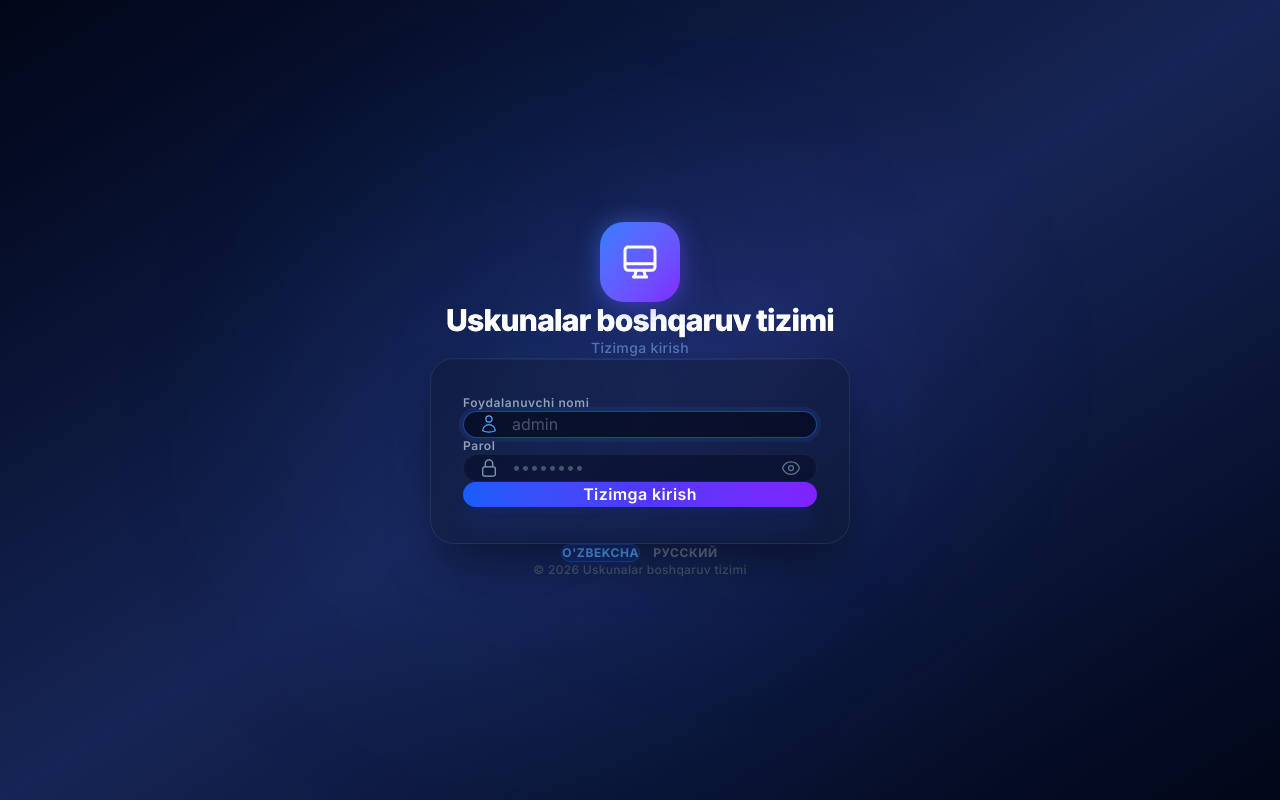
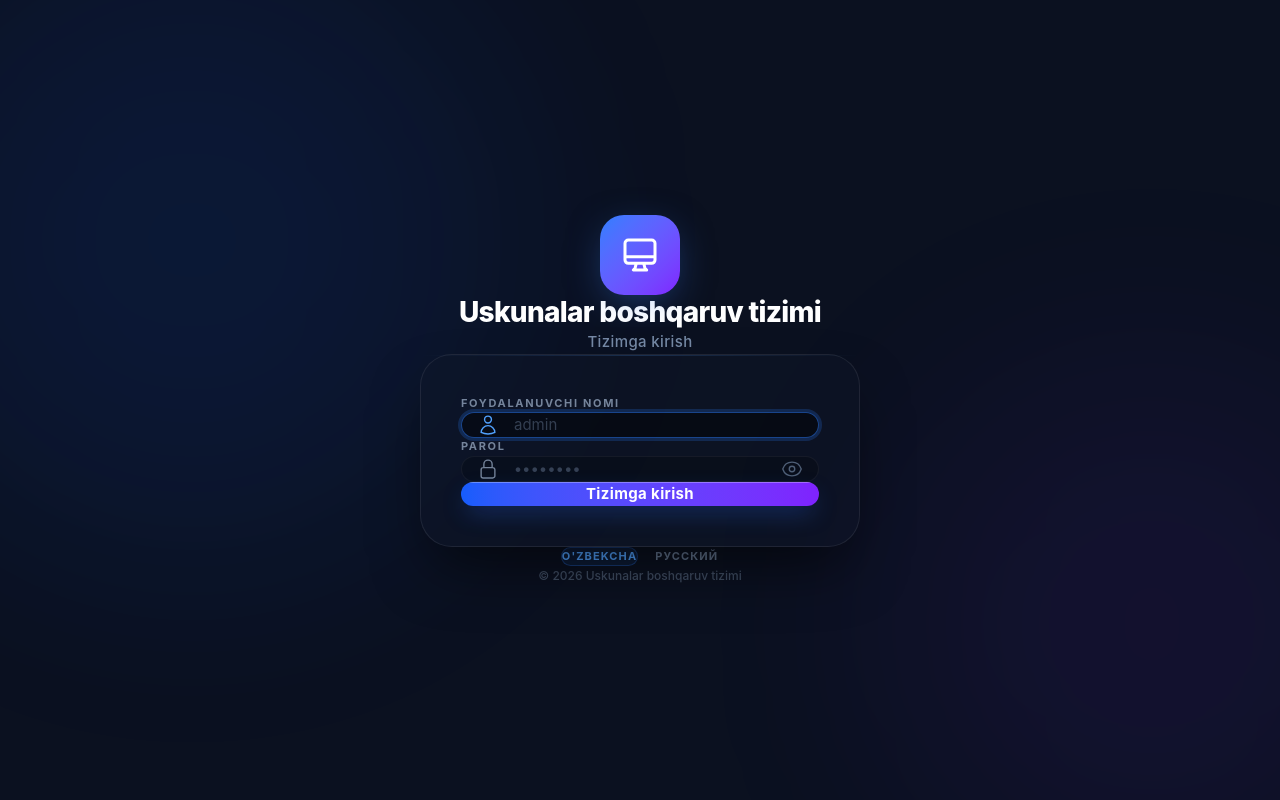
Before and after one commit to Jasurbek414/korxona, a React (Vite) app in the folder frontend/: page /login in a window 1280 px wide. Built offline with nearby package versions, Linux system fonts and the light colour scheme.

Commit message:
Web: Ultimate premium redesign of the login page with glassmorphism, animated orbs, and perfect typography.

```diff
--- a/frontend/src/pages/auth/LoginPage.jsx
+++ b/frontend/src/pages/auth/LoginPage.jsx
@@ -35,54 +35,49 @@ export default function LoginPage() {
   };
 
   return (
-    <div className="min-h-screen flex items-center justify-center bg-gradient-to-br from-slate-950 via-blue-950 to-slate-950 p-4 relative overflow-hidden">
-      {/* Background radial glow */}
-      <div className="absolute inset-0 bg-[radial-gradient(circle_at_center,rgba(59,130,246,0.08),transparent_60%)] pointer-events-none" />
+    <div className="min-h-screen flex items-center justify-center bg-[#0B1120] p-4 relative overflow-hidden font-sans">
+      {/* Dynamic Background Orbs */}
+      <div className="absolute top-[-10%] left-[-10%] w-[50vw] h-[50vw] bg-blue-600/15 rounded-full blur-[120px] pointer-events-none animate-pulse" style={{ animationDuration: '8s' }} />
+      <div className="absolute bottom-[-10%] right-[-10%] w-[40vw] h-[40vw] bg-violet-600/15 rounded-full blur-[120px] pointer-events-none animate-pulse" style={{ animationDuration: '10s', animationDelay: '1s' }} />
 
-      {/* Premium background decorative shapes */}
-      <div className="absolute inset-0 overflow-hidden pointer-events-none">
-        <div className="absolute top-1/4 left-1/4 w-[500px] h-[500px] bg-gradient-to-br from-blue-600/10 to-transparent rounded-full blur-[120px] animate-float" style={{ animationDuration: '8s' }} />
-        <div className="absolute bottom-1/4 right-1/4 w-[400px] h-[400px] bg-gradient-to-br from-violet-600/10 to-transparent rounded-full blur-[100px] animate-float" style={{ animationDuration: '10s' }} />
-      </div>
-
-      <div className="relative w-full max-w-[420px] animate-fade-in z-10">
+      <div className="relative w-full max-w-[440px] animate-fade-in z-10">
         {/* Glowing Logo Card Header */}
-        <div className="text-center mb-8">
-          <div className="inline-flex items-center justify-center w-20 h-20 bg-gradient-to-br from-blue-500 via-indigo-500 to-violet-600 rounded-3xl shadow-2xl shadow-blue-500/20 mb-5 relative group">
-            <div className="absolute inset-0 bg-gradient-to-br from-blue-500 to-violet-600 rounded-3xl blur-md opacity-50 group-hover:opacity-100 transition-opacity duration-500" />
-            <svg className="w-10 h-10 text-white relative z-10 transform group-hover:scale-115 transition-transform duration-500" fill="none" viewBox="0 0 24 24" stroke="currentColor" strokeWidth={1.8}>
+        <div className="text-center mb-10">
+          <div className="inline-flex items-center justify-center w-20 h-20 bg-gradient-to-br from-blue-500 to-violet-600 rounded-[24px] shadow-[0_10px_40px_-10px_rgba(59,130,246,0.5)] mb-6 relative group">
+            <div className="absolute inset-0 bg-white/20 rounded-[24px] opacity-0 group-hover:opacity-100 transition-opacity duration-300" />
+            <svg className="w-10 h-10 text-white relative z-10 transform group-hover:scale-110 transition-transform duration-500" fill="none" viewBox="0 0 24 24" stroke="currentColor" strokeWidth={1.8}>
               <path strokeLinecap="round" strokeLinejoin="round" d="M9.75 17L9 20l-1 1h8l-1-1-.75-3M3 13h18M5 17h14a2 2 0 002-2V5a2 2 0 00-2-2H5a2 2 0 00-2 2v10a2 2 0 002 2z" />
             </svg>
           </div>
-          <h1 className="text-3xl font-extrabold text-white tracking-tight bg-clip-text bg-gradient-to-r from-white via-slate-100 to-slate-300">
+          <h1 className="text-[28px] font-extrabold text-white tracking-tight leading-tight">
             {t('auth.loginSubtitle')}
           </h1>
-          <p className="text-blue-300/50 mt-2 text-sm tracking-wide font-medium">
+          <p className="text-blue-200/60 mt-2 text-[15px] tracking-wide font-medium">
             {t('auth.loginTitle')}
           </p>
         </div>
 
         {/* Premium Glassmorphic Form Card */}
-        <form onSubmit={handleSubmit} style={{ padding: '2.25rem 2rem' }} className="bg-slate-900/40 backdrop-blur-2xl border border-white/[0.08] rounded-3xl shadow-[0_25px_50px_-12px_rgba(0,0,0,0.5)] relative overflow-hidden">
+        <form onSubmit={handleSubmit} style={{ padding: '2.5rem' }} className="bg-[#0F172A]/40 backdrop-blur-[32px] border border-white/[0.08] rounded-[32px] shadow-[0_30px_60px_-15px_rgba(0,0,0,0.6)] relative">
           {/* Top subtle highlight border */}
-          <div className="absolute top-0 inset-x-0 h-[1px] bg-gradient-to-r from-transparent via-blue-500/30 to-transparent" />
+          <div className="absolute top-0 inset-x-0 h-[1px] bg-gradient-to-r from-transparent via-blue-400/20 to-transparent" />
 
           {/* Username Input Field */}
-          <div className="mb-5">
-            <label className="block text-xs font-semibold text-slate-400 tracking-wider mb-2">
+          <div className="mb-6">
+            <label className="block text-[11px] font-bold text-slate-400/80 uppercase tracking-[0.15em] mb-2.5 ml-1">
               {t('auth.username')}
             </label>
             <div className="relative group">
-              <div className="absolute left-4 top-1/2 -translate-y-1/2 text-slate-400 group-focus-within:text-blue-400 transition-colors duration-300 pointer-events-none">
-                <HiOutlineUser className="text-xl" />
+              <div className="absolute left-4 top-1/2 -translate-y-1/2 text-slate-400/80 group-focus-within:text-blue-400 transition-colors duration-300 pointer-events-none">
+                <HiOutlineUser className="text-[22px]" />
               </div>
               <input
                 type="text"
                 value={username}
                 onChange={(e) => setUsername(e.target.value)}
                 placeholder="admin"
-                style={{ paddingLeft: '3rem', paddingRight: '1rem' }}
-                className="w-full py-3.5 bg-slate-950/40 border border-white/[0.06] rounded-2xl text-white placeholder:text-slate-600 focus:outline-none focus:border-blue-500/50 focus:ring-4 focus:ring-blue-500/10 focus:bg-slate-950/60 transition-all duration-300"
+                style={{ paddingLeft: '3.25rem', paddingRight: '1rem' }}
+                className="w-full py-4 bg-black/20 border border-white/[0.05] rounded-2xl text-white placeholder:text-slate-500/50 focus:outline-none focus:border-blue-500/50 focus:ring-[3px] focus:ring-blue-500/20 focus:bg-black/40 transition-all duration-300 text-[15px]"
                 autoFocus
               />
             </div>
@@ -90,27 +85,27 @@ export default function LoginPage() {
 
           {/* Password Input Field */}
           <div className="mb-8">
-            <label className="block text-xs font-semibold text-slate-400 tracking-wider mb-2">
+            <label className="block text-[11px] font-bold text-slate-400/80 uppercase tracking-[0.15em] mb-2.5 ml-1">
               {t('auth.password')}
             </label>
             <div className="relative group">
-              <div className="absolute left-4 top-1/2 -translate-y-1/2 text-slate-400 group-focus-within:text-blue-400 transition-colors duration-300 pointer-events-none">
-                <HiOutlineLockClosed className="text-xl" />
+              <div className="absolute left-4 top-1/2 -translate-y-1/2 text-slate-400/80 group-focus-within:text-blue-400 transition-colors duration-300 pointer-events-none">
+                <HiOutlineLockClosed className="text-[22px]" />
               </div>
               <input
                 type={showPassword ? 'text' : 'password'}
                 value={password}
                 onChange={(e) => setPassword(e.target.value)}
                 placeholder="••••••••"
-                style={{ paddingLeft: '3rem', paddingRight: '3.25rem' }}
-                className="w-full py-3.5 bg-slate-950/40 border border-white/[0.06] rounded-2xl text-white placeholder:text-slate-600 focus:outline-none focus:border-blue-500/50 focus:ring-4 focus:ring-blue-500/10 focus:bg-slate-950/60 transition-all duration-300"
+                style={{ paddingLeft: '3.25rem', paddingRight: '3.25rem' }}
+                className="w-full py-4 bg-black/20 border border-white/[0.05] rounded-2xl text-white placeholder:text-slate-500/50 focus:outline-none focus:border-blue-500/50 focus:ring-[3px] focus:ring-blue-500/20 focus:bg-black/40 transition-all duration-300 text-[15px] font-medium tracking-wide"
               />
               <button
                 type="button"
                 onClick={() => setShowPassword(!showPassword)}
-                className="absolute right-4 top-1/2 -translate-y-1/2 text-slate-500 hover:text-slate-300 transition-colors duration-300"
+                className="absolute right-4 top-1/2 -translate-y-1/2 text-slate-500/80 hover:text-slate-300 transition-colors duration-300"
               >
-                {showPassword ? <HiOutlineEyeSlash className="text-xl" /> : <HiOutlineEye className="text-xl" />}
+                {showPassword ? <HiOutlineEyeSlash className="text-[22px]" /> : <HiOutlineEye className="text-[22px]" />}
               </button>
             </div>
           </div>
@@ -119,36 +114,38 @@ export default function LoginPage() {
           <button
             type="submit"
             disabled={loading}
-            className="w-full py-4 bg-gradient-to-r from-blue-600 via-indigo-600 to-violet-600 hover:from-blue-500 hover:via-indigo-500 hover:to-violet-500 text-white font-semibold rounded-2xl shadow-xl shadow-blue-900/30 hover:shadow-blue-500/25 transform active:scale-[0.98] transition-all duration-300 disabled:opacity-50 disabled:cursor-not-allowed flex items-center justify-center gap-2 cursor-pointer"
+            className="w-full py-4 bg-gradient-to-r from-blue-600 to-violet-600 hover:from-blue-500 hover:to-violet-500 text-white font-bold rounded-2xl shadow-[0_10px_25px_-5px_rgba(37,99,235,0.4)] hover:shadow-[0_15px_30px_-5px_rgba(37,99,235,0.5)] transform active:scale-[0.98] transition-all duration-300 disabled:opacity-50 disabled:cursor-not-allowed flex items-center justify-center gap-3 cursor-pointer text-[15px] tracking-wide relative overflow-hidden"
           >
+            {/* Inner button highlight */}
+            <div className="absolute top-0 inset-x-0 h-[1px] bg-white/30" />
             {loading ? (
               <>
                 <div className="w-5 h-5 border-2 border-white/30 border-t-white rounded-full animate-spin" />
                 <span>{t('common.loading')}</span>
               </>
             ) : (
-              <span className="tracking-wide">{t('auth.loginBtn')}</span>
+              <span>{t('auth.loginBtn')}</span>
             )}
           </button>
         </form>
 
         {/* Language Switcher */}
-        <div className="flex items-center justify-center gap-3 mt-8">
+        <div className="flex items-center justify-center gap-4 mt-8">
           {['uz', 'ru'].map(lang => (
             <button
               key={lang}
               onClick={() => changeLanguage(lang)}
-              className={`px-4 py-2 rounded-xl text-xs font-bold tracking-wider uppercase transition-all duration-300 border cursor-pointer ${
+              className={`px-4 py-2 rounded-xl text-[11px] font-bold tracking-[0.1em] uppercase transition-all duration-300 border cursor-pointer ${
                 i18n.language === lang
-                  ? 'bg-blue-600/15 text-blue-400 border-blue-500/30 shadow-lg shadow-blue-500/5'
-                  : 'text-slate-500 border-transparent hover:text-slate-300 hover:bg-white/[0.02]'
+                  ? 'bg-blue-500/10 text-blue-400 border-blue-500/30'
+                  : 'text-slate-500 border-transparent hover:text-slate-300 hover:bg-white/[0.03]'
               }`}
             >
               {lang === 'uz' ? "O'zbekcha" : 'Русский'}
             </button>
           ))}
         </div>
-        <p className="text-center text-slate-600 text-xs mt-6 tracking-wide font-medium">
+        <p className="text-center text-slate-500/60 text-[12px] mt-8 font-medium">
           © {new Date().getFullYear()} {t('auth.loginSubtitle')}
         </p>
       </div>
```
